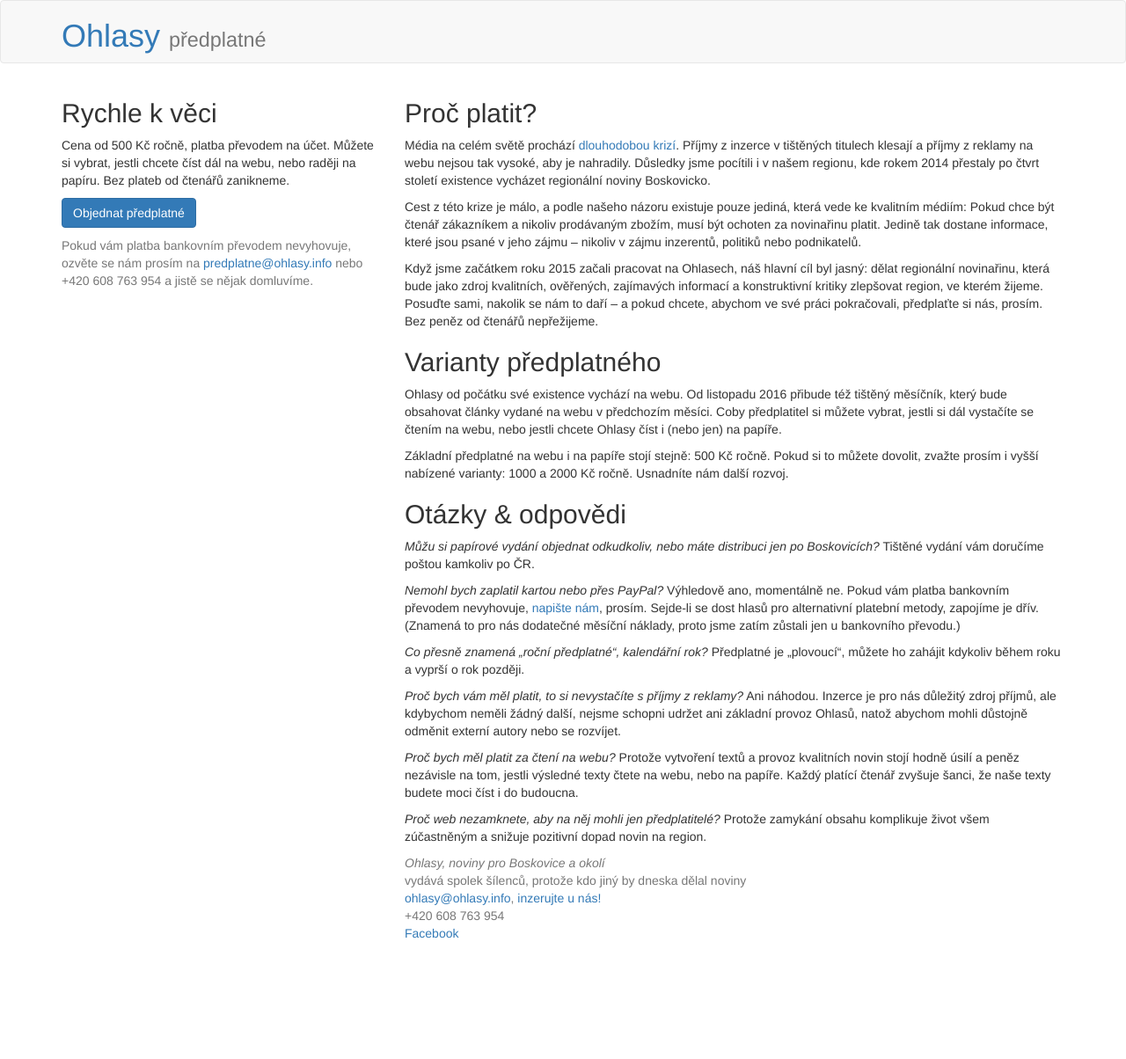
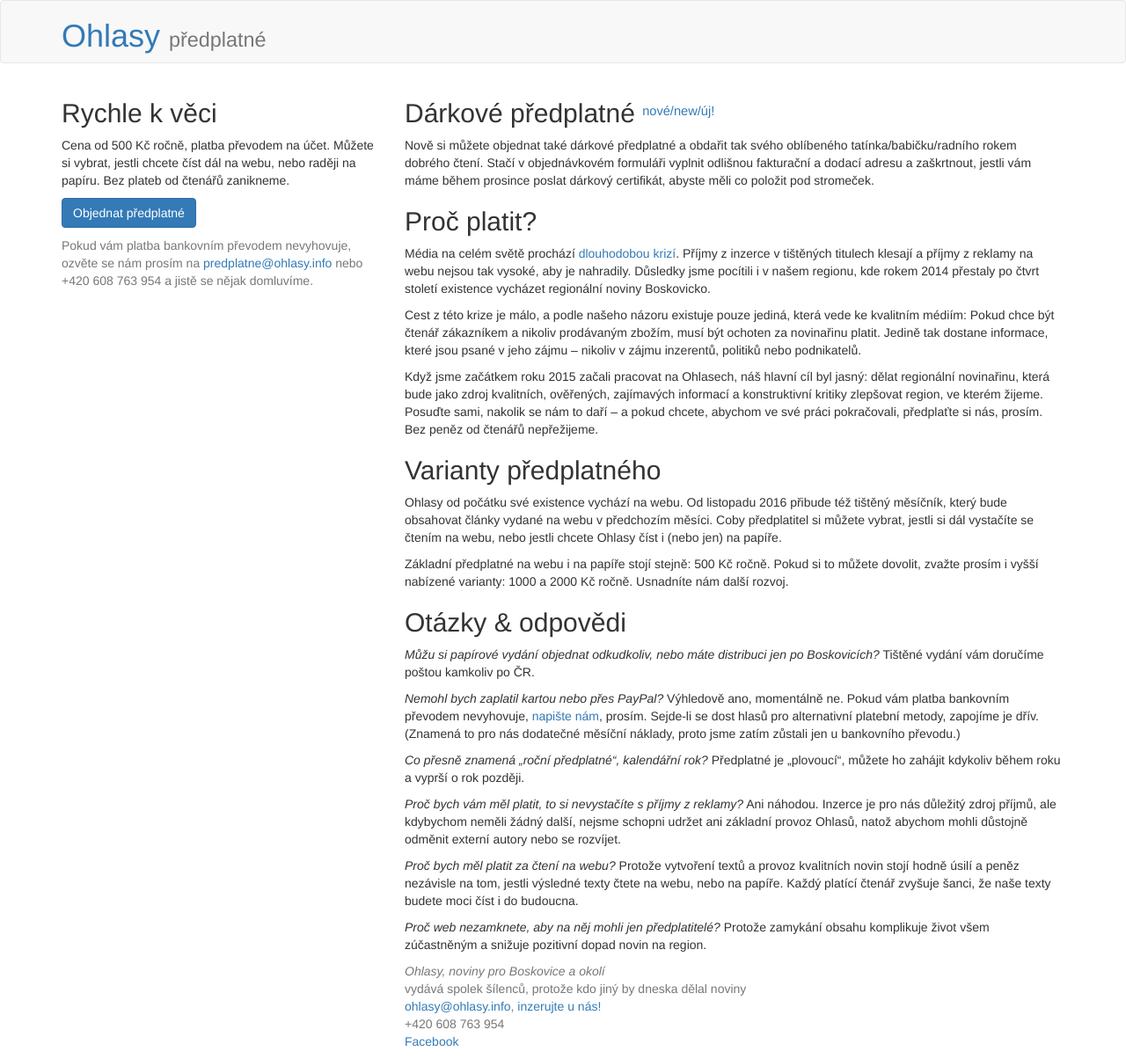
Before and after one commit to Ohlasy/predplatne, a Jekyll site: the page built from index.html, in a window 1280 px wide. Shown: the whole page at 88% size. Built offline with Jekyll 4.4.1, drawn with Linux system fonts in a browser that asks for light colours; a style sheet for code colours, icons or effects is not loaded; before the commit the page ends 1081 px from its top, so only the background shows below that.

Commit message:
Přidal jsem zmínku o vánočním dárkovém předplatném.

```diff
--- a/index.html
+++ b/index.html
@@ -17,6 +17,12 @@ layout: main
         predplatne@ohlasy.info</a> nebo +420 608 763 954 a jistě se nějak domluvíme.</p>
     </div>
     <div class="col-md-8 col-sm-12">
+        <h2>Dárkové předplatné <small><sup class="text-primary">nové/new/új!</sup></small></h2>
+        <p>Nově si můžete objednat také dárkové předplatné a obdařit tak svého
+        oblíbeného tatínka/babičku/radního rokem dobrého čtení. Stačí v objednávkovém
+        formuláři vyplnit odlišnou fakturační a dodací adresu a zaškrtnout,
+        jestli vám máme během prosince poslat dárkový certifikát, abyste měli
+        co položit pod stromeček.</p>
         <h2>Proč platit?</h2>
         <p>Média na celém světě prochází <a
         href="http://www.ohlasy.info/clanky/2016/10/krize-medii.html">dlouhodobou
```
